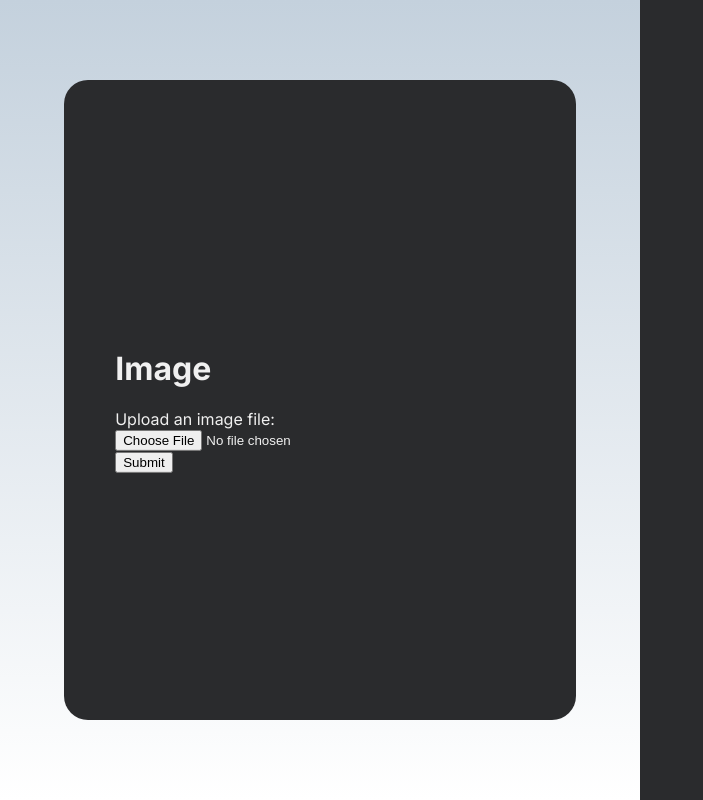
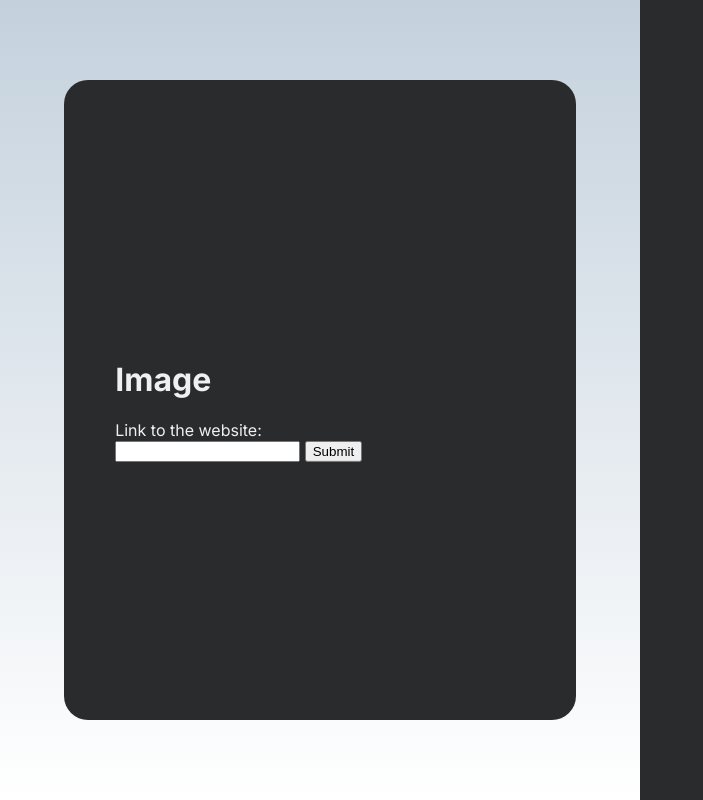
Before and after one commit to anna-zhang/image-text, a Flask app: page / in a window 1280 px wide. Shown: the whole page, without its empty margins (0-703 px from the left). Run offline with Flask 2, Linux system fonts and the light colour scheme; data that the repository does not hold is empty.

Commit message:
tag image from image url input

```diff
--- a/main.py
+++ b/main.py
@@ -25,56 +25,72 @@ def homepage():
 
 @app.route('/upload_photo', methods=['GET', 'POST'])
 def upload_photo():
-    # Create a Cloud Storage client.
-    storage_client = storage.Client()
+    image_public_url = request.form["page-link"]
+    client = vision.ImageAnnotatorClient()
+    image = vision.types.Image()
+    image.source.image_uri = image_public_url
 
-    # Get the Cloud Storage bucket that the file will be uploaded to.
-    bucket = storage_client.get_bucket(os.environ.get('CLOUD_STORAGE_BUCKET'))
+    response = client.label_detection(image=image)
 
-    # Create a new blob and upload the file's content to Cloud Storage.
-    photo = request.files['file']
-    blob = bucket.blob(photo.filename)
-    blob.upload_from_string(
-            photo.read(), content_type=photo.content_type)
-
-    # Make the blob publicly viewable.
-    blob.make_public()
-    image_public_url = blob.public_url
-
-    # Create a Cloud Vision client.
-    vision_client = vision.ImageAnnotatorClient()
-
-    # Retrieve a Vision API response for the photo stored in Cloud Storage
-    image = vision.types.Image()
-    image.source.image_uri = 'gs://{}/{}'.format(os.environ.get('CLOUD_STORAGE_BUCKET'), blob.name)
-
-    response = vision_client.annotate_image({'image': image})
     labels = response.label_annotations
-    faces = response.face_annotations
-    web_entities = response.web_detection.web_entities
-
-    # Create a Cloud Firestore client
-    firestore_client = firestore.Client()
-
-    # Get a reference to the document we will upload to
-    doc_ref = firestore_client.collection(u'photos').document(blob.name)
-
-    # Note: If we are using Python version 2, we need to convert
-    # our image URL to unicode to save it to Cloud Firestore properly.
-    if sys.version_info < (3, 0):
-        image_public_url = unicode(image_public_url, "utf-8")
-
-    # Construct key/value pairs with data
-    data = {
-        u'image_public_url': image_public_url,
-        u'top_label': labels[0].description
-    }
-
-    # Set the document with the data
-    doc_ref.set(data)
 
     # Redirect to the home page.
-    return render_template('homepage.html', labels=labels, faces=faces, web_entities=web_entities, image_public_url=image_public_url)
+    return render_template('homepage.html', labels=labels, image_public_url=image_public_url)
+
+
+
+
+    # # Create a Cloud Storage client.
+    # storage_client = storage.Client()
+
+    # # Get the Cloud Storage bucket that the file will be uploaded to.
+    # bucket = storage_client.get_bucket(os.environ.get('CLOUD_STORAGE_BUCKET'))
+
+    # # Create a new blob and upload the file's content to Cloud Storage.
+    # photo = request.files['file']
+    # blob = bucket.blob(photo.filename)
+    # blob.upload_from_string(
+    #         photo.read(), content_type=photo.content_type)
+
+    # # Make the blob publicly viewable.
+    # blob.make_public()
+    # image_public_url = blob.public_url
+
+    # # Create a Cloud Vision client.
+    # vision_client = vision.ImageAnnotatorClient()
+
+    # # Retrieve a Vision API response for the photo stored in Cloud Storage
+    # image = vision.types.Image()
+    # image.source.image_uri = 'gs://{}/{}'.format(os.environ.get('CLOUD_STORAGE_BUCKET'), blob.name)
+    # # image.source.image_uri = 'https://i.guim.co.uk/img/media/03734ee186eba543fb3d0e35db2a90a14a5d79e3/0_173_5200_3120/master/5200.jpg?width=1200&height=900&quality=85&auto=format&fit=crop&s=9c30ed97ea8731f3e2a155467201afe3'
+
+    # response = vision_client.annotate_image({'image': image})
+    # labels = response.label_annotations
+    # faces = response.face_annotations
+    # web_entities = response.web_detection.web_entities
+
+    # # Create a Cloud Firestore client
+    # firestore_client = firestore.Client()
+
+    # # Get a reference to the document we will upload to
+    # doc_ref = firestore_client.collection(u'photos').document(blob.name)
+
+    # # Note: If we are using Python version 2, we need to convert
+    # # our image URL to unicode to save it to Cloud Firestore properly.
+    # if sys.version_info < (3, 0):
+    #     image_public_url = unicode(image_public_url, "utf-8")
+
+    # # Construct key/value pairs with data
+    # data = {
+    #     u'image_public_url': image_public_url,
+    #     u'top_label': labels[0].description
+    # }
+
+    # # Set the document with the data
+    # doc_ref.set(data)
+
+    # # Redirect to the home page.
+    # return render_template('homepage.html', labels=labels, faces=faces, web_entities=web_entities, image_public_url=image_public_url)
 
 
 @app.errorhandler(500)
--- a/templates/homepage.html
+++ b/templates/homepage.html
@@ -106,8 +106,10 @@
     <div id="image-upload-card">
       <div id="inner-image-upload">
         <h1 style="color: #F0F0F0;">Image</h1>
-        <form action="upload_photo" method="POST" enctype="multipart/form-data">
-          <label for="image-file" style="color: #F0F0F0;">Upload an image file: </label><input type="file" name="file" id="image-file" style="color: #F0F0F0;"><br>
+        <!-- <form action="upload_photo" method="POST" enctype="multipart/form-data"> -->
+        <form action="upload_photo" method="POST">
+          <!-- <label for="image-file" style="color: #F0F0F0;">Upload an image file: </label><input type="file" name="file" id="image-file" style="color: #F0F0F0;"><br> -->
+          <label for="page-link" style="color: #F0F0F0;">Link to the website:</label><br><input type="url" id="page-link" name="page-link">
           <input type="submit" name="submit" value="Submit">
         </form>
       </div>
```
